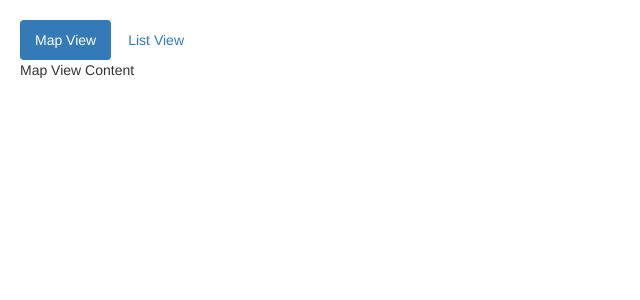
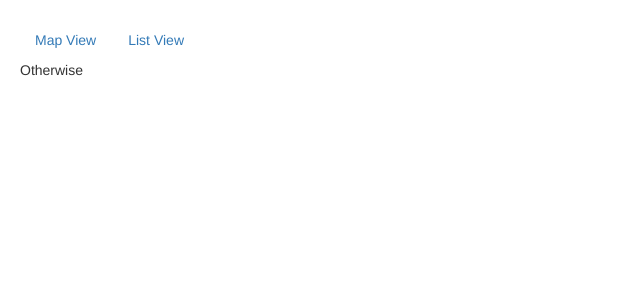
Before and after one commit to mohamedmonirshabana/angularProject, an Angular app: page / in a window 1280 px wide. Shown: the top 300 px of the page, without its empty margins (0-640 px from the left). Built offline with nearby package versions, Linux system fonts and the light colour scheme.

Commit message:
Edit Code For Rong Function

```diff
--- a/src/app/app.component.ts
+++ b/src/app/app.component.ts
@@ -7,8 +7,5 @@ import { FavoriteChangedEventArgs } from './favorite/favorite.component';
   styleUrls: ['./app.component.css']
 })
 export class AppComponent {
-  viewMode = 'map';
-  changeViewMode(view:string) {
-    this.viewMode = view;
-  }
+  viewMode = 'somthingElse';
 }
```
